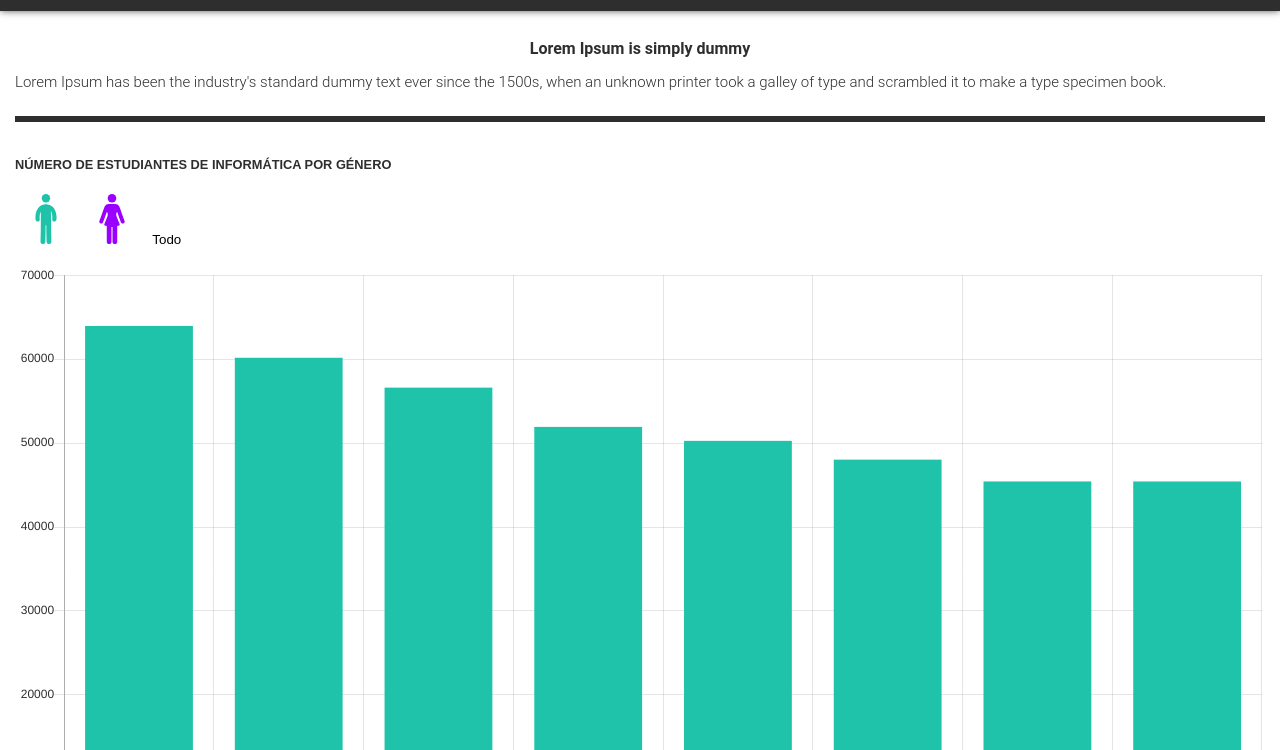
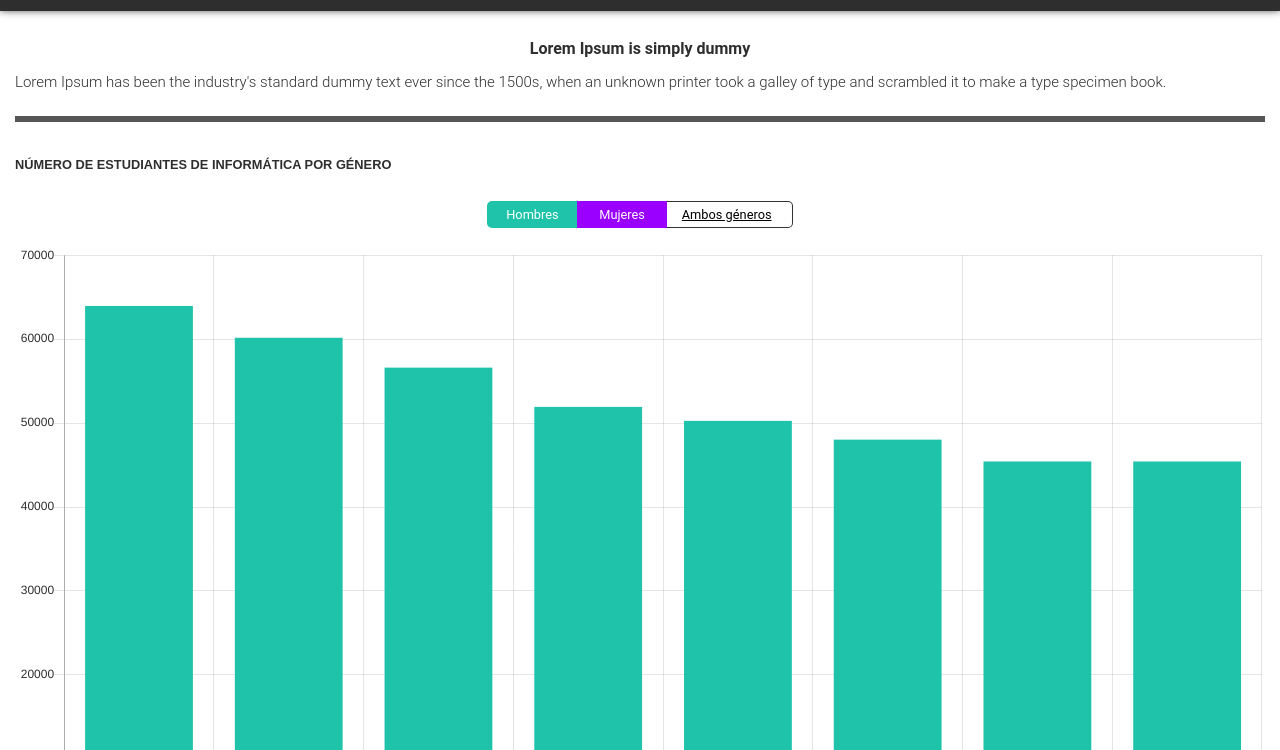
Before and after one commit to AnitaMartinez/women-computer-students, a website: page index.html in a window 1280 px wide. Shown: the part 50-800 px from the top of the page. Drawn offline with nearby package versions, Linux system fonts and the light colour scheme.

Commit message:
Highlight active buttons

```diff
--- a/index.html
+++ b/index.html
@@ -17,23 +17,20 @@
 
 <main class="main">
     <h2 class="title-md">Lorem Ipsum is simply dummy</h2>
-        <p>Lorem Ipsum has been the industry's standard dummy text ever since the 1500s, when an unknown printer took a galley of type and scrambled it to make a type specimen book.</p>
+    <p>Lorem Ipsum has been the industry's standard dummy text ever since the 1500s, when an unknown printer took a
+        galley of type and scrambled it to make a type specimen book.</p>
     <hr class="separator">
     <h3 class="title-sm">Número de estudiantes de informática por género</h3>
-        <div class="container-icons">
-            <button class="btn-men" id="btnMen">
-             <img src="icons/men.svg" alt="Hombres">
-            </button>
-            <button class="btn-women" id="btnWomen">
-                <img src="icons/women.svg" alt="Mujeres">
-            </button>
-            <button id="btnReset">Todo</button>
+    <div class="container-buttons">
+        <div class="row-buttons">
+            <button class="btn-men btn-gender" id="btnMen">Hombres</button>
+            <button class="btn-women btn-gender" id="btnWomen">Mujeres</button>
+            <button id="btnReset" class="btn-reset btn-gender underline">Ambos géneros</button>
+        </div>
     </div>
     <canvas id="chart" width="200" height="100">
     </canvas>
 </main>
-
-
 
 <script src="https://cdnjs.cloudflare.com/ajax/libs/Chart.js/2.7.1/Chart.min.js"></script>
 <script src="script/data.js"></script>
--- a/script/data.js
+++ b/script/data.js
@@ -21,6 +21,7 @@ const getDataStudents = () => {
 
     })
 };
+
 
 const parsingData = data => {
     const studentsData = convertCSVtoJSON(data);
--- a/script/main.js
+++ b/script/main.js
@@ -1,6 +1,10 @@
 (function () {
     'use strict';
     const ctx = document.getElementById("chart").getContext('2d');
+    const womenBtn = document.getElementById('btnWomen');
+    const menBtn = document.getElementById('btnMen');
+    const resetBtn = document.getElementById('btnReset');
+    const genderBtns = document.getElementsByClassName('btn-gender');
     let myChart;
     let studentsPerYear = [];
     const idDataset = {
@@ -56,12 +60,12 @@
         });
     };
 
-    const updateChartByGender = (idDatasetToDelete, idDatasetToAdd) => {
-        let datasetToDelete = myChart.data.datasets.find(dataset => dataset.idDataset === idDatasetToDelete);
-        let datasetToAdd = myChart.data.datasets.find(dataset => dataset.idDataset === idDatasetToAdd);
+    const updateChartByGender = ({idDataToDelete, idDataToAdd}) => {
+        let datasetToDelete = myChart.data.datasets.find(dataset => dataset.idDataset === idDataToDelete);
+        let datasetToAdd = myChart.data.datasets.find(dataset => dataset.idDataset === idDataToAdd);
         datasetToDelete.data = [];
         if(datasetToAdd.data.length === 0) {
-            datasetToAdd.data = studentsPerYear[idDatasetToAdd];
+            datasetToAdd.data = studentsPerYear[idDataToAdd];
         }
         myChart.update();
     };
@@ -72,28 +76,42 @@
         myChart.update();
     };
 
+    const highlightBtn = (button) => {
+        for(let i = 0; i < genderBtns.length; i++){
+            if(genderBtns[i].classList.contains('underline')){
+                genderBtns[i].classList.remove('underline');
+            }
+        }
+        button.classList.add('underline');
+    };
+
     const onWomenBtn = () => {
-        updateChartByGender(idDataset.men, idDataset.women);
+        updateChartByGender({idDataToDelete : idDataset.men, idDataToAdd : idDataset.women});
+        highlightBtn(womenBtn);
     };
 
     const onMenBtn = () => {
-        updateChartByGender(idDataset.women, idDataset.men);
+        updateChartByGender({idDataToDelete : idDataset.women, idDataToAdd : idDataset.men});
+        highlightBtn(menBtn);
+    };
+
+    const onResetBtn = () => {
+        resetChart();
+        highlightBtn(resetBtn);
     };
 
     const onGenderButtons = () => {
-        const womenBtn = document.getElementById('btnWomen');
-        const menBtn = document.getElementById('btnMen');
-        const resetBtn = document.getElementById('btnReset');
         womenBtn.addEventListener('click', onWomenBtn);
         menBtn.addEventListener('click', onMenBtn);
-        resetBtn.addEventListener('click', resetChart);
+        resetBtn.addEventListener('click', onResetBtn);
     };
 
-    getDataStudents()  //ES6 ??
+    getDataStudents()
         .then(dataStudents => {
-            //NO SÉ SI ESTO VA A AQUÍ O EN DATA.JS
-            dataStudents.shift(); //temporal, por el NaN
-            studentsPerYear = {women: [], men: [], year: []};
+            console.log('dataStudents', dataStudents);
+            studentsPerYear = dataStudents;
+            dataStudents.shift(); //TODO: temporal, por el NaN
+            studentsPerYear = {women: [], men: [], year: []};  //TODO : DATA.JS
             dataStudents.forEach(studentsOneYear => {
                 let women = 0;
                 let men = 0;
--- a/style/style.css
+++ b/style/style.css
@@ -16,13 +16,13 @@ button {
     border : none;
     background: none;
     outline: inherit;
+    font-family: inherit;
+    font-weight: inherit;
 }
 
-button:hover {
-    opacity: 0.5;
+.underline {
+    text-decoration: underline;
 }
-
-
 
 /*Header*/
 
@@ -43,14 +43,56 @@ button:hover {
 }
 
 .separator {
-    border : 3px solid #2E2E2E;
+    border : 3px solid #565656;
     margin-top: 25px;
     margin-bottom: 35px;
 }
 
-.container-icons {
-    margin-top : 20px;
+.container-buttons {
+    display: flex;
+    justify-content: center;
+}
+
+.row-buttons {
+    margin-top : 15px;
     margin-bottom: 20px;
+    background-color: #FFF;
+    border-radius: 3px;
+    display: inline-block;
+}
+
+.btn-gender {
+    font-size : 0.8rem;
+    font-weight: 400;
+    white-space: nowrap;
+}
+
+.btn-men, .btn-women {
+    padding: 5px 15px;
+    color : #FFF;
+    width: 90px;
+    margin-right: -4px;
+    border-top : 1px solid transparent;
+    border-bottom : 1px solid transparent;
+}
+
+.btn-men {
+    background-color: #1FC3AA;
+    border-top-left-radius: 5px;
+    border-bottom-left-radius: 5px;
+}
+
+.btn-women {
+    background-color: #9900ff;
+}
+
+.btn-reset {
+    padding: 5px 20px 5px 15px;
+    border-top : 1px solid #333;
+    border-bottom: 1px solid #333;
+    border-right : 1px solid #333;
+    border-top-right-radius: 5px;
+    border-bottom-right-radius: 5px;
 }
 
 /*Typo*/
```
Lines whose indentation alone changed are shown as unchanged.
